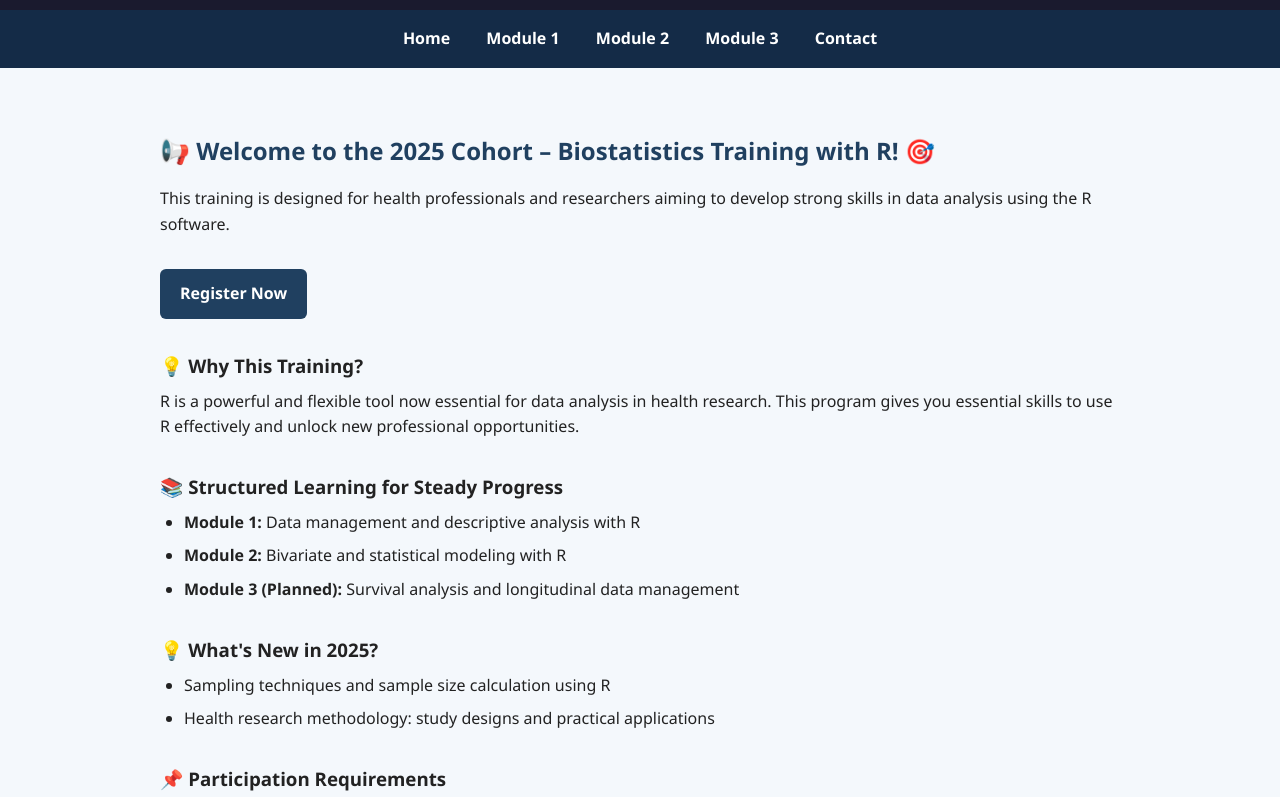
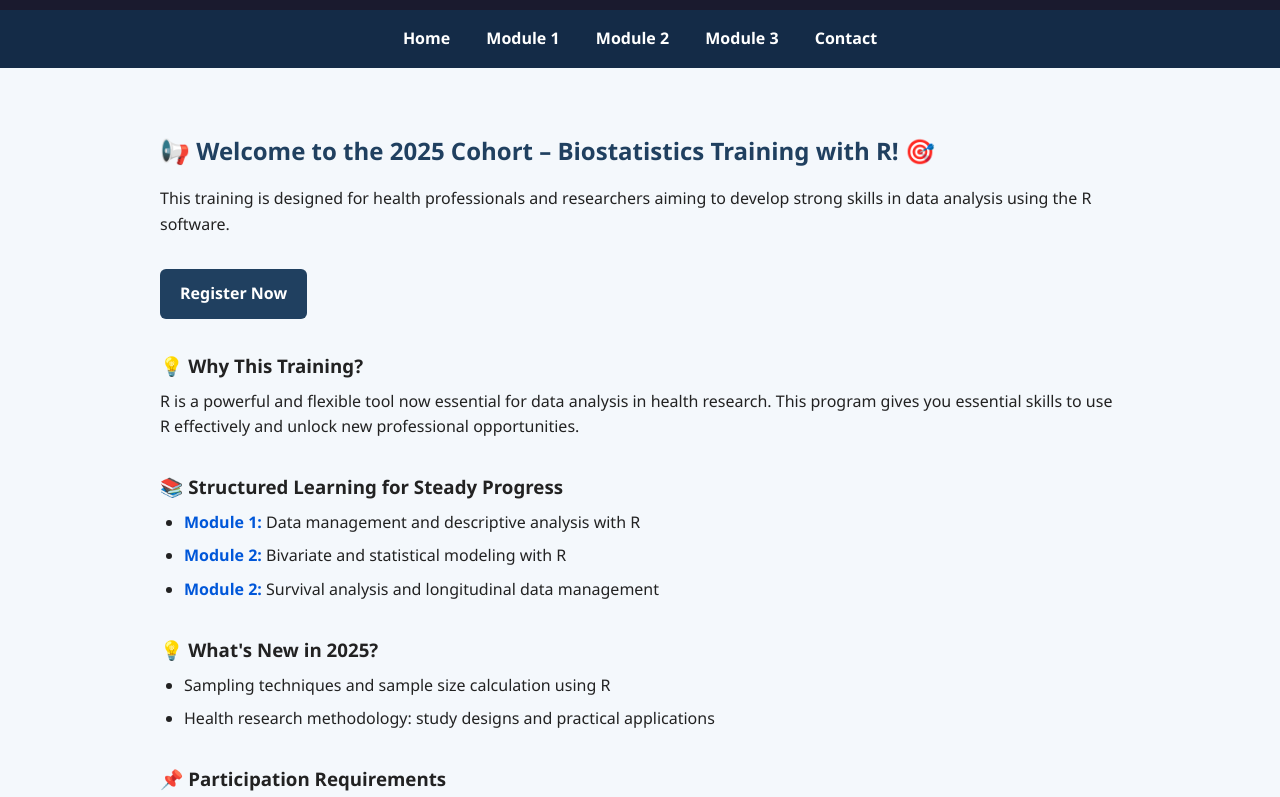
Before and after one commit to wems1987/bruce-research-site, a plain HTML site: page index.html in a window 1280 px wide. Shown: the part 366-1163 px from the top of the page. Drawn offline with Linux system fonts and the light colour scheme.

Commit message:
index.html

```diff
--- a/index.html
+++ b/index.html
@@ -109,9 +109,9 @@
 
       <h3>📚 Structured Learning for Steady Progress</h3>
       <ul>
-        <li><strong>Module 1:</strong> Data management and descriptive analysis with R</li>
-        <li><strong>Module 2:</strong> Bivariate and statistical modeling with R</li>
-        <li><strong>Module 3 (Planned):</strong> Survival analysis and longitudinal data management</li>
+      <li><strong><a href="module1.html">Module 1:</a></strong> Data management and descriptive analysis with R</li>
+      <li><strong><a href="module2.html">Module 2:</a></strong> Bivariate and statistical modeling with R</li>
+      <li><strong><a href="module3.html">Module 2:</a></strong> Survival analysis and longitudinal data management</li>
       </ul>
 
       <h3>💡 What's New in 2025?</h3>
```
